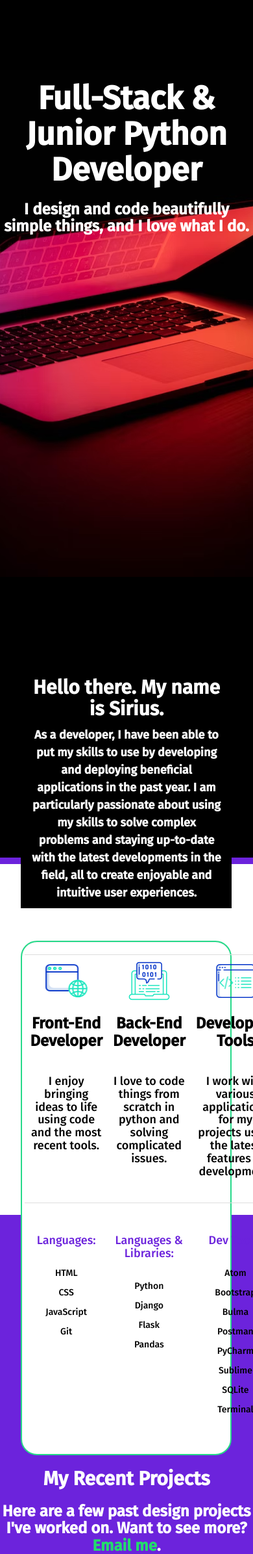
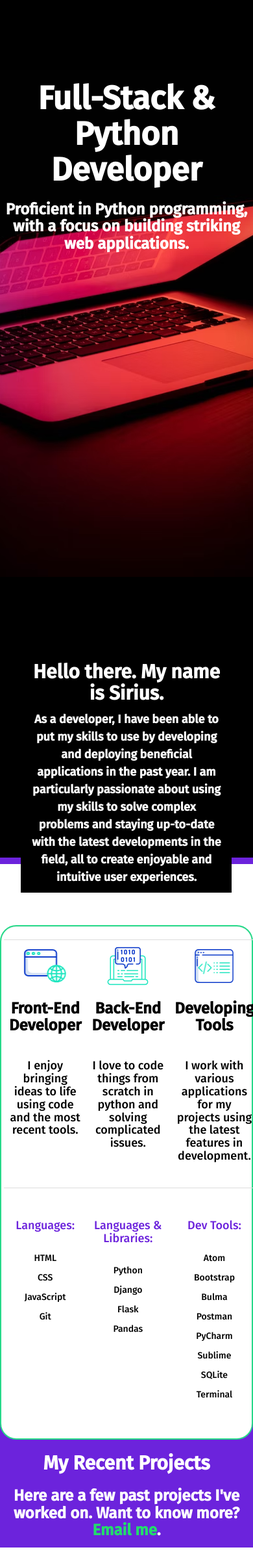
Before and after one commit to sonemati/My_Portfolio_Website, a Flask app: page / in a window 390 px wide; the page is wider, and only the part inside the window is pictured. Shown: the top 2392 px of that part at 65% size. Run offline with Flask 2, Linux system fonts and the light colour scheme; some libraries are stand-ins or nearby versions.

Commit message:
Some updates for mobile display

```diff
--- a/static/css/style.css
+++ b/static/css/style.css
@@ -47,7 +47,7 @@
 }
 
 #intro {
-    margin-top: 650px;
+    margin-top: 600px;
     background-color: black;
     color: white;
     margin-bottom: 50px;
--- a/templates/index.html
+++ b/templates/index.html
@@ -42,8 +42,8 @@
 
 {% block content %}
     <section class="text-center" id="jumbotron">
-        <h1 id="title"><strong>Full-Stack & Junior Python Developer</strong></h1>
-        <h3><strong>I design and code beautifully simple things, and I love what I do.</strong></h3>
+        <h1 id="title"><strong>Full-Stack & Python Developer</strong></h1>
+        <h3><strong>Proficient in Python programming, with a focus on building striking web applications.</strong></h3>
         <div class="container col-lg-10 col-lg-offset-1 col-xs-10 col-xs-offset-1" id="intro">
             <h2 class="text-center"><strong>Hello there. My name is Sirius.</strong></h2>
             <h4 class="text-center" style="line-height: 1.5;"><strong>As a developer, I have been able to put my skills to use by developing
@@ -51,7 +51,7 @@
                 skills to solve complex problems and staying up-to-date with the latest developments in the field, all
                 to create enjoyable and intuitive user experiences.</strong></h4>
         </div>
-        <div class="well col-lg-8 col-lg-offset-2 col-xs-10 col-xs-offset-1" id="lang-t">
+        <div class="well col-lg-8 col-lg-offset-2 col-xs-12" id="lang-t">
         <table class="table">
             <tr>
                 <th class="text-center">
@@ -106,7 +106,7 @@
     <section class="text-center">
         <div id="projects-sec">
             <h2 class="text-center"><strong>My Recent Projects</strong></h2>
-            <h3 class="text-center"><strong>Here are a few past design projects I've worked on. Want to see more?
+            <h3 class="text-center"><strong>Here are a few past projects I've worked on. Want to know more?
                 <a href="mailto:sornemati@gmail.com">Email me</a>.</strong></h3>
         </div>
 
```
